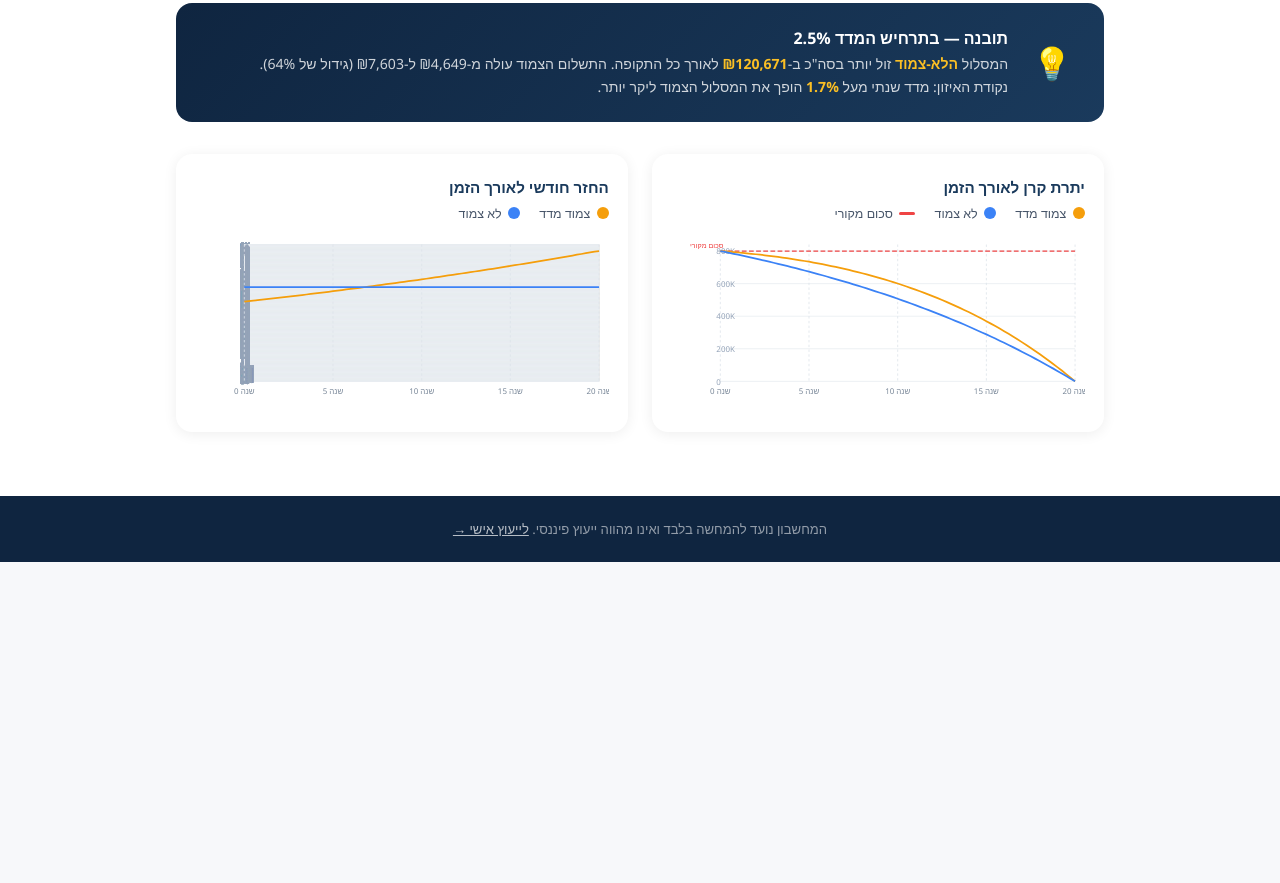
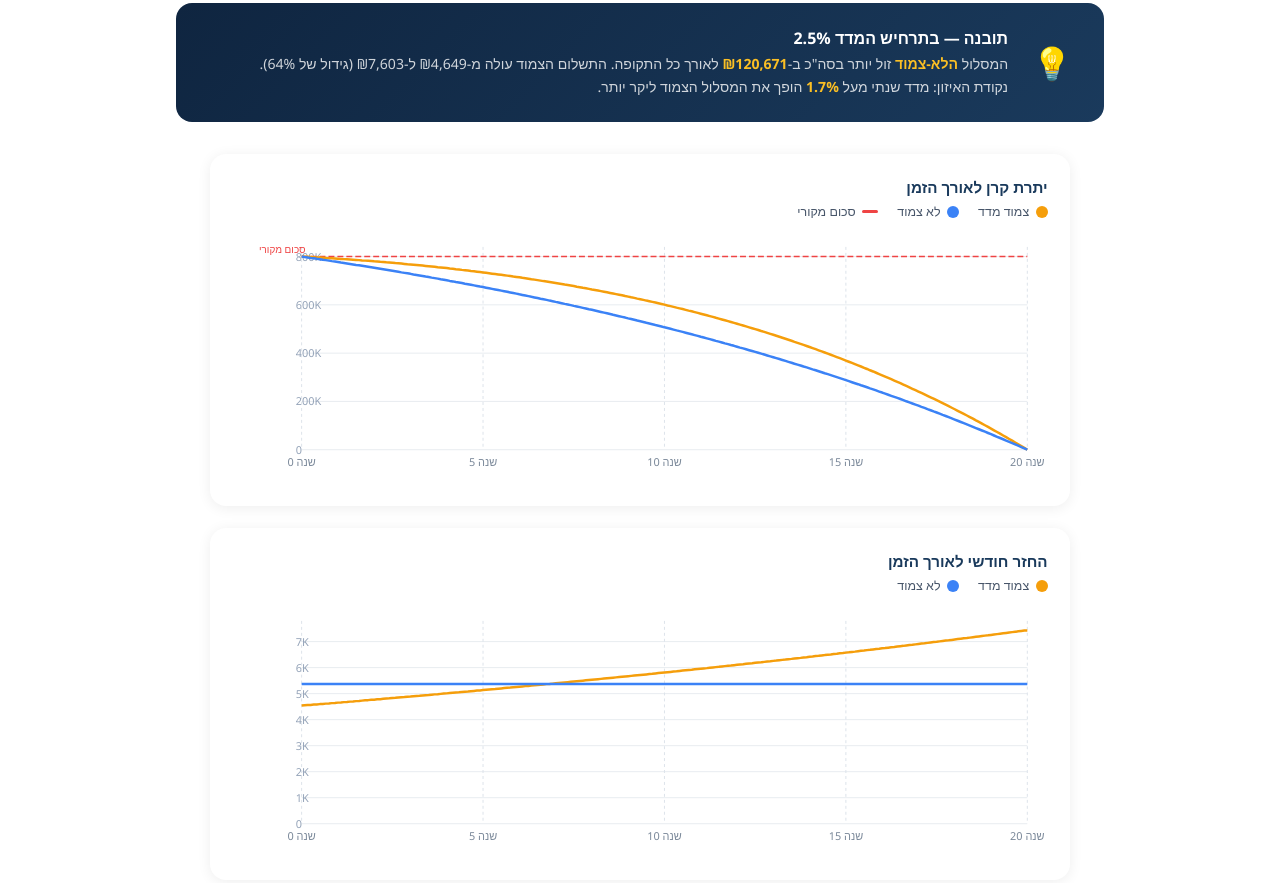
Before and after one commit to maman-fin/mortgage-finance-advisor-website, a plain HTML site: page madad-vs.html in a window 1280 px wide. Shown: the part 2366-3249 px from the top of the page. Before the commit the page ends 2928 px from the top, so only its background shows below. Drawn offline with Linux system fonts and the light colour scheme.

Commit message:
גרפים אחד מעל השני + hover tooltip אינטראקטיבי

```diff
--- a/madad-vs.html
+++ b/madad-vs.html
@@ -193,14 +193,13 @@
     .insight-text strong { color: #fbbf24; }
 
     /* ── CHART ── */
-    .chart-title { font-size: .95rem; font-weight: 700; color: #1a3a5c; margin-bottom: .5rem; }
-    .chart-legend { display: flex; gap: 1.2rem; margin-bottom: .8rem; flex-wrap: wrap; }
+    .chart-title { font-size: .95rem; font-weight: 700; color: #1a3a5c; margin-bottom: .4rem; }
+    .chart-legend { display: flex; gap: 1.2rem; margin-bottom: .7rem; flex-wrap: wrap; }
     .legend-item { display: flex; align-items: center; gap: .4rem; font-size: .78rem; color: #475569; }
     .legend-dot { width: 12px; height: 12px; border-radius: 50%; flex-shrink: 0; }
-    .charts-grid { display: grid; grid-template-columns: 1fr 1fr; gap: 1.5rem; }
-    @media(max-width:700px){ .charts-grid { grid-template-columns: 1fr; } }
+    .charts-grid { display: flex; flex-direction: column; gap: 1.4rem; max-width: 860px; margin: 0 auto; }
     .chart-wrap {
-      background: #fff; border-radius: 16px; padding: 1.4rem 1.2rem;
+      background: #fff; border-radius: 16px; padding: 1.4rem 1.4rem 1rem;
       box-shadow: 0 2px 14px rgba(0,0,0,.07);
     }
 
@@ -506,89 +505,132 @@
     function fmt(v) { return '₪' + Math.round(v).toLocaleString('he-IL'); }
     function fmtPct(v) { return (v*100).toFixed(1) + '%'; }
 
-    /* ── SVG chart ── */
-    function buildChart(linked_data, unlinked_data, n, label_y, refLine) {
-      var W = 520, H = 220;
-      var pad = { top:12, right:12, bottom:36, left:62 };
-      var pw = W-pad.left-pad.right, ph = H-pad.top-pad.bottom;
+    /* ── נתוני hover לגרפים ── */
+    var _chartStore = {};
 
-      // sample every 3 months for performance
-      var step = Math.max(1, Math.floor(n/80));
-      var ld = [], ud = [];
-      for (var i = 0; i <= n; i += step) {
-        ld.push(linked_data[Math.min(i, linked_data.length-1)]);
-        ud.push(unlinked_data[Math.min(i, unlinked_data.length-1)]);
+    function chartHover(evt, cid) {
+      var svg = document.getElementById(cid+'-svg');
+      if (!svg || !_chartStore[cid]) return;
+      var pt = svg.createSVGPoint(); pt.x = evt.clientX; pt.y = evt.clientY;
+      var sp = pt.matrixTransform(svg.getScreenCTM().inverse());
+      var D = _chartStore[cid];
+      var idx = Math.round((sp.x - D.pl) / D.pw * D.n);
+      idx = Math.max(0, Math.min(D.n, idx));
+      var lkV = D.lk[idx], ulV = D.ul[idx];
+      var cx  = D.pl + (idx / D.n) * D.pw;
+      var lkY = D.pt + D.ph - (lkV / D.maxV) * D.ph;
+      var ulY = D.pt + D.ph - (ulV / D.maxV) * D.ph;
+      var yr  = Math.round(idx / 12);
+      var g = function(id){ return document.getElementById(id); };
+      var s1 = function(id,a,v){ var el=g(id); if(el){el.setAttribute(a,v);} };
+      s1(cid+'-vl','x1',cx); s1(cid+'-vl','x2',cx); s1(cid+'-vl','opacity','1');
+      s1(cid+'-dlk','cx',cx); s1(cid+'-dlk','cy',lkY); s1(cid+'-dlk','opacity','1');
+      s1(cid+'-dul','cx',cx); s1(cid+'-dul','cy',ulY); s1(cid+'-dul','opacity','1');
+      var tw=160, th=64;
+      var tx = (cx+tw+16 < D.W-D.pr) ? cx+10 : cx-tw-10;
+      var ty = D.pt + 4;
+      s1(cid+'-tbg','x',tx); s1(cid+'-tbg','y',ty); s1(cid+'-tbg','opacity','1');
+      var tcx = tx+tw/2;
+      var setTxt = function(id,x,y,txt){ var el=g(id); if(el){el.setAttribute('x',x);el.setAttribute('y',y);el.setAttribute('opacity','1');el.textContent=txt;} };
+      setTxt(cid+'-tyr', tcx, ty+15, 'שנה '+yr);
+      setTxt(cid+'-tlk', tcx, ty+33, 'צמוד: '+fmt(lkV));
+      setTxt(cid+'-tul', tcx, ty+51, 'לא צמוד: '+fmt(ulV));
+    }
+
+    function chartLeave(cid) {
+      ['-vl','-dlk','-dul','-tbg','-tyr','-tlk','-tul'].forEach(function(s){
+        var el=document.getElementById(cid+s); if(el) el.setAttribute('opacity','0');
+      });
+    }
+
+    /* ── SVG chart builder ── */
+    function buildChart(ldFull, udFull, n, cid, refLine) {
+      var W=820, H=260;
+      var pad={top:16,right:20,bottom:40,left:70};
+      var pw=W-pad.left-pad.right, ph=H-pad.top-pad.bottom;
+
+      // sample for rendering
+      var step=Math.max(1,Math.floor(n/140)), ldS=[], udS=[];
+      for(var i=0;i<=n;i+=step){
+        ldS.push(ldFull[Math.min(i,ldFull.length-1)]);
+        udS.push(udFull[Math.min(i,udFull.length-1)]);
       }
-      var allVals = ld.concat(ud);
-      if (refLine !== undefined) allVals.push(refLine);
-      var minV = 0;
-      var maxV = Math.max.apply(null, allVals) * 1.05;
+      var ns=ldS.length;
 
-      var ns = ld.length;
-      var xp = function(i) { return pad.left + (i/(ns-1))*pw; };
-      var yp = function(v) { return pad.top + ph - (v/maxV)*ph; };
+      var allV=ldS.concat(udS);
+      if(refLine!==undefined) allV.push(refLine);
+      var maxV=Math.max.apply(null,allV.filter(function(v){return isFinite(v)&&!isNaN(v);})) * 1.05;
+
+      // store full data for hover
+      _chartStore[cid]={lk:ldFull,ul:udFull,n:n,maxV:maxV,W:W,H:H,pl:pad.left,pt:pad.top,pr:pad.right,pw:pw,ph:ph};
+
+      var xpS=function(i){return pad.left+(i/(ns-1))*pw;};
+      var yp =function(v){return pad.top+ph-(v/maxV)*ph;};
+      var xpF=function(i){return pad.left+(i/n)*pw;};
 
       // paths
-      function makePath(arr, color) {
-        var d = '';
-        arr.forEach(function(v,i) {
-          d += (i===0?'M ':'L ') + xp(i).toFixed(1) + ' ' + yp(v).toFixed(1) + ' ';
-        });
-        return '<path d="' + d + '" fill="none" stroke="' + color + '" stroke-width="2.2" stroke-linejoin="round"/>';
+      function mkPath(arr,col){
+        var d=''; arr.forEach(function(v,i){d+=(i===0?'M ':'L ')+xpS(i).toFixed(1)+' '+yp(v).toFixed(1)+' ';});
+        return '<path d="'+d+'" fill="none" stroke="'+col+'" stroke-width="2.5" stroke-linejoin="round"/>';
       }
 
-      // fill under linked (inflation zone above ref)
-      var fillAbove = '';
-      if (refLine !== undefined) {
-        var refY = yp(refLine);
-        var abovePts = [];
-        ld.forEach(function(v,i) { if(v > refLine) abovePts.push({i:i,v:v}); });
-        if (abovePts.length > 1) {
-          var fd = 'M ' + xp(abovePts[0].i) + ' ' + refY;
-          abovePts.forEach(function(p) { fd += ' L '+xp(p.i)+' '+yp(p.v); });
-          fd += ' L '+xp(abovePts[abovePts.length-1].i)+' '+refY+' Z';
-          fillAbove = '<path d="' + fd + '" fill="rgba(239,68,68,.15)"/>';
+      // fill above ref
+      var fillAbove='';
+      if(refLine!==undefined){
+        var refY=yp(refLine);
+        var abv=ldS.filter(function(v){return v>refLine;});
+        if(abv.length>1){
+          var ai=ldS.reduce(function(acc,v,i){if(v>refLine)acc.push(i);return acc;},[]);
+          var fd='M '+xpS(ai[0])+' '+refY;
+          ai.forEach(function(i){fd+=' L '+xpS(i)+' '+yp(ldS[i]);});
+          fd+=' L '+xpS(ai[ai.length-1])+' '+refY+' Z';
+          fillAbove='<path d="'+fd+'" fill="rgba(239,68,68,.12)"/>';
         }
       }
 
-      // Y grid & labels
-      var yLines = '';
-      var yStep = maxV > 1000000 ? 200000 : maxV > 500000 ? 100000 : maxV > 10000 ? 2000 : 1;
-      var nSteps = Math.floor(maxV / yStep);
-      if (nSteps > 6) yStep *= 2;
-      for (var v = 0; v <= maxV; v += yStep) {
-        var gy = yp(v);
-        yLines += '<line x1="'+pad.left+'" y1="'+gy+'" x2="'+(pad.left+pw)+'" y2="'+gy+'" stroke="#e8ecf0" stroke-width="1"/>';
-        var lbl = v >= 1000000 ? (v/1000000).toFixed(1)+'M' : v >= 1000 ? Math.round(v/1000)+'K' : v.toFixed(0);
-        yLines += '<text x="'+(pad.left-5)+'" y="'+(gy+4)+'" text-anchor="end" font-size="10" fill="#94a3b8">'+lbl+'</text>';
+      // Y grid
+      var yLines='';
+      var yStep=maxV>1000000?200000:maxV>500000?100000:maxV>10000?2000:1;
+      while(Math.floor(maxV/yStep)>7) yStep*=2;
+      for(var v=0;v<=maxV;v+=yStep){
+        var gy=yp(v);
+        yLines+='<line x1="'+pad.left+'" y1="'+gy+'" x2="'+(pad.left+pw)+'" y2="'+gy+'" stroke="#e8ecf0" stroke-width="1"/>';
+        var lbl=v>=1000000?(v/1000000).toFixed(1)+'M':v>=1000?Math.round(v/1000)+'K':v.toFixed(0);
+        yLines+='<text x="'+(pad.left-6)+'" y="'+(gy+4)+'" text-anchor="end" font-size="11" fill="#94a3b8">'+lbl+'</text>';
       }
 
-      // X labels (years)
-      var xLabels = '';
-      var yr_n = Math.floor(n/12);
-      var xInterval = yr_n <= 10 ? 2 : yr_n <= 20 ? 5 : 10;
-      for (var y = 0; y <= yr_n; y += xInterval) {
-        var mi = Math.min(Math.round(y/yr_n*(ns-1)), ns-1);
-        var xv = xp(mi);
-        xLabels += '<line x1="'+xv+'" y1="'+pad.top+'" x2="'+xv+'" y2="'+(pad.top+ph)+'" stroke="#dde3ea" stroke-width="1" stroke-dasharray="3,3"/>';
-        xLabels += '<text x="'+xv+'" y="'+(H-pad.bottom+16)+'" text-anchor="middle" font-size="10" fill="#7a8899">שנה '+y+'</text>';
+      // X labels
+      var xLbl=''; var yrN=Math.floor(n/12);
+      var xInt=yrN<=10?2:yrN<=20?5:10;
+      for(var y=0;y<=yrN;y+=xInt){
+        var xv=xpF(y*12);
+        xLbl+='<line x1="'+xv+'" y1="'+pad.top+'" x2="'+xv+'" y2="'+(pad.top+ph)+'" stroke="#dde3ea" stroke-width="1" stroke-dasharray="3,3"/>';
+        xLbl+='<text x="'+xv+'" y="'+(H-pad.bottom+16)+'" text-anchor="middle" font-size="11" fill="#7a8899">שנה '+y+'</text>';
       }
 
       // Ref line
-      var refSvg = '';
-      if (refLine !== undefined) {
-        var ry = yp(refLine);
-        refSvg = '<line x1="'+pad.left+'" y1="'+ry+'" x2="'+(pad.left+pw)+'" y2="'+ry+'" stroke="#ef4444" stroke-width="1.5" stroke-dasharray="6,3"/>';
-        refSvg += '<text x="'+(pad.left+4)+'" y="'+(ry-4)+'" font-size="9" fill="#ef4444">סכום מקורי</text>';
+      var refSvg='';
+      if(refLine!==undefined){
+        var ry=yp(refLine);
+        refSvg='<line x1="'+pad.left+'" y1="'+ry+'" x2="'+(pad.left+pw)+'" y2="'+ry+'" stroke="#ef4444" stroke-width="1.5" stroke-dasharray="6,3"/>';
+        refSvg+='<text x="'+(pad.left+4)+'" y="'+(ry-4)+'" font-size="10" fill="#ef4444">סכום מקורי</text>';
       }
 
-      return '<svg viewBox="0 0 '+W+' '+H+'" style="width:100%;height:auto;display:block">'
-        + yLines + xLabels
-        + fillAbove
-        + refSvg
-        + makePath(ld, '#f59e0b')
-        + makePath(ud, '#3b82f6')
-        + '</svg>';
+      // Hover elements
+      var hov=
+        '<line id="'+cid+'-vl" x1="0" y1="'+pad.top+'" x2="0" y2="'+(pad.top+ph)+'" stroke="#64748b" stroke-width="1" stroke-dasharray="4,3" opacity="0" pointer-events="none"/>'
+        +'<circle id="'+cid+'-dlk" cx="0" cy="0" r="5" fill="#f59e0b" stroke="#fff" stroke-width="2" opacity="0" pointer-events="none"/>'
+        +'<circle id="'+cid+'-dul" cx="0" cy="0" r="5" fill="#3b82f6" stroke="#fff" stroke-width="2" opacity="0" pointer-events="none"/>'
+        +'<rect id="'+cid+'-tbg" x="0" y="0" width="160" height="64" rx="8" fill="#0f2540" opacity="0" pointer-events="none"/>'
+        +'<text id="'+cid+'-tyr" x="0" y="0" text-anchor="middle" font-size="11" fill="#8ab4d4" opacity="0" pointer-events="none"></text>'
+        +'<text id="'+cid+'-tlk" x="0" y="0" text-anchor="middle" font-size="12" font-weight="700" fill="#fbbf24" opacity="0" pointer-events="none"></text>'
+        +'<text id="'+cid+'-tul" x="0" y="0" text-anchor="middle" font-size="12" font-weight="700" fill="#93c5fd" opacity="0" pointer-events="none"></text>'
+        +'<rect id="'+cid+'-ov" x="'+pad.left+'" y="'+pad.top+'" width="'+pw+'" height="'+ph+'" fill="transparent" style="cursor:crosshair" onpointermove="chartHover(event,\''+cid+'\')" onpointerleave="chartLeave(\''+cid+'\')" />';
+
+      return '<svg id="'+cid+'-svg" viewBox="0 0 '+W+' '+H+'" style="width:100%;height:auto;display:block">'
+        +yLines+xLbl+fillAbove+refSvg
+        +mkPath(ldS,'#f59e0b')+mkPath(udS,'#3b82f6')
+        +hov+'</svg>';
     }
 
     /* ── main update ── */
@@ -681,9 +723,9 @@
 
       // charts
       document.getElementById('chart-balance').innerHTML =
-        buildChart(lk.balances, ul.balances, n, 'balance', P);
+        buildChart(lk.balances, ul.balances, n, 'bal', P);
       document.getElementById('chart-payment').innerHTML =
-        buildChart(lk.payments, ul.payments, n, 'payment');
+        buildChart(lk.payments, ul.payments, n, 'pay');
     }
 
     // inputs auto-update
```
